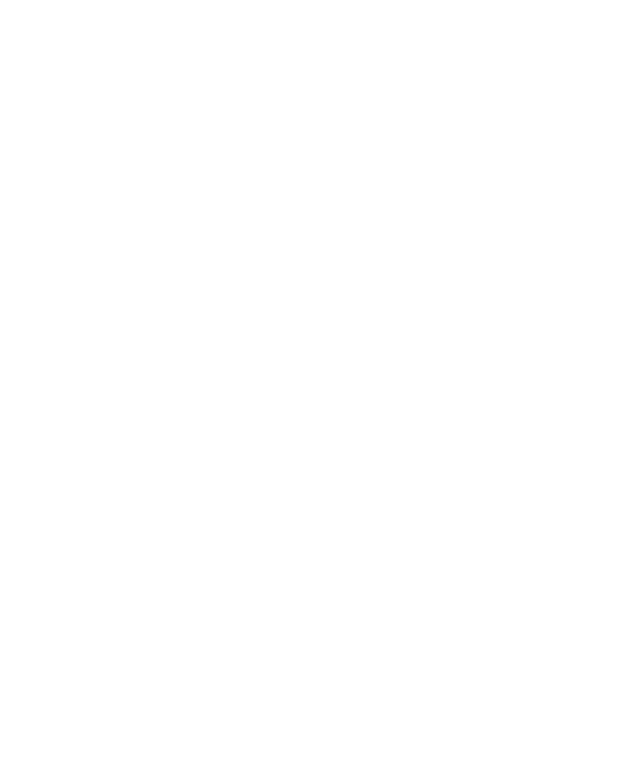
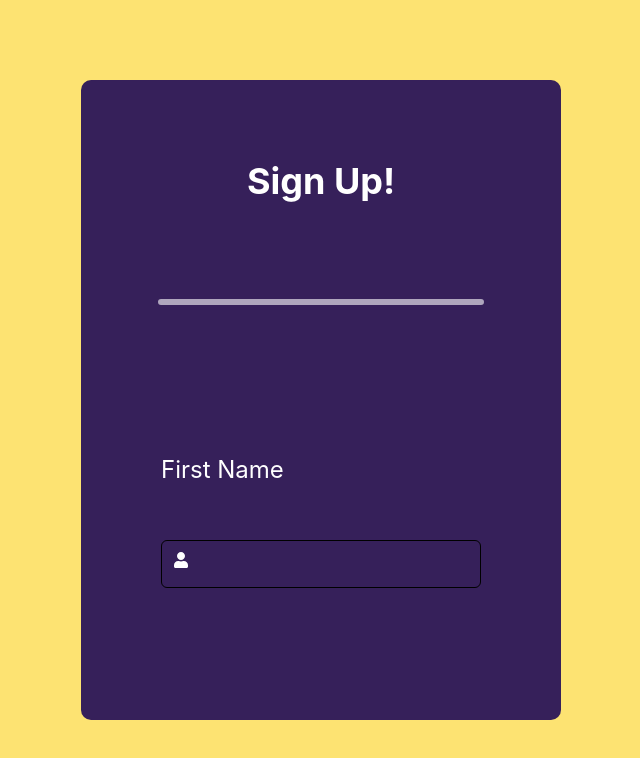
Before and after one commit to Moawin99/Journal, a React (Vite) app in the folder frontend/: page /register in a window 1280 px wide. Before the commit this address had no page. Shown: the top 758 px of the page, without its empty margins (319-959 px from the left). Built offline with nearby package versions, Linux system fonts and the light colour scheme.

Commit message:
need to decouple components to make more resuable

```diff
--- a/frontend/package.json
+++ b/frontend/package.json
@@ -17,6 +17,7 @@
     "framer-motion": "^6.5.1",
     "react": "^18.2.0",
     "react-dom": "^18.2.0",
+    "react-icons": "^4.8.0",
     "react-router-dom": "^6.8.2"
   },
   "devDependencies": {
--- a/frontend/src/App.jsx
+++ b/frontend/src/App.jsx
@@ -6,14 +6,15 @@ import { ChakraProvider } from '@chakra-ui/react'
 import theme from './assets/theme'
 import Login from './components/auth/Login'
 import Landing from './components/landing/Landing'
-import LandingPage from './components/landing/LandingPage'
+import Register from './components/auth/Register'
 
 function App() {
   return (
     <ChakraProvider theme={theme}>
       <Routes>
-        <Route path='/' element={<Landing color='red' />} />
-        <Route path='/login' element={<Login color='red' />} />
+        <Route path='/' element={<Landing color='yellow' />} />
+        <Route path='/login' element={<Login color='yellow' />} />
+        <Route path='/register' element={<Register color='yellow' />} />
       </Routes>
     </ChakraProvider>
   )
--- a/frontend/src/components/auth/Login.jsx
+++ b/frontend/src/components/auth/Login.jsx
@@ -1,11 +1,13 @@
 import React from 'react';
-import { Button, Flex, Heading, Divider, Text, Input, InputGroup, InputLeftElement, InputRightElement } from '@chakra-ui/react';
-import { EmailIcon, LockIcon, ViewIcon, ViewOffIcon } from '@chakra-ui/icons'
+import { Button, Flex, Heading, Divider, Text, Input, InputGroup, InputLeftElement, InputRightElement, Icon } from '@chakra-ui/react';
+import { LockIcon, ViewIcon, ViewOffIcon } from '@chakra-ui/icons'
+import { Link } from 'react-router-dom'
+import { FaUser } from 'react-icons/fa'
 import { getColors } from '../../utils/getColors';
 import { useState } from 'react';
 
 const Login = ({ color }) => {
-	const [email, setEmail] = useState('')
+	const [username, setUsername] = useState('')
 	const [password, setPassword] = useState('')
 	const colors = getColors(color)
 	const handleChange = (event, setter) => setter(event.target.value)
@@ -37,15 +39,14 @@ const Login = ({ color }) => {
 				h='15rem'
 				justify='space-evenly'>
 					<Flex w='100%' direction='column'>
-						<Text alignSelf='start' fontSize='2xl'>Email</Text>
+						<Text alignSelf='start' fontSize='2xl'>Username</Text>
 						<InputGroup>
-							<InputLeftElement
-							pointerEvents='none'
-							children={<EmailIcon />}
-							/>
+							<InputLeftElement pointerEvents='none'>
+								{loadProfileIcon()}
+							</InputLeftElement>
 							<Input
-							value={email}
-							onChange={(e) => handleChange(e, setEmail)}
+							value={username}
+							onChange={(e) => handleChange(e, setUsername)}
 							size={'lg'}
 							borderColor={'black'}
 							/>
@@ -78,11 +79,15 @@ const Login = ({ color }) => {
 				w='100%'
 				direction='column'>
 					<Button w='100%' color={colors.text} colorScheme={color}>Login</Button>
-					<Text>Register</Text>
+					<Link>Register</Link>
 				</Flex>
 			</Flex>
 		</Flex>
 	)
 }
 
+const loadProfileIcon = () => {
+	return <Icon as={FaUser} />;
+}
+
 export default Login
--- /dev/null
+++ b/frontend/src/components/auth/Register.jsx
@@ -0,0 +1,68 @@
+import React, { useState } from 'react';
+import { getColors } from '../../utils/getColors';
+import { FaUser } from 'react-icons/fa'
+import { Divider, Flex, Heading, InputGroup, InputLeftElement, Icon, Input, Text } from '@chakra-ui/react';
+
+const Register = ({ color }) => {
+    const [firstName, setFirstName] = useState('');
+    const [lastName, setLastName] = useState('');
+    const [email, setEmail] = useState('');
+    const [password, setPassword] = useState('');
+	const colors = getColors(color)
+	const [showPassword, setShowPassword] = useState(false);
+	const handlePasswordVisibility = () => setShowPassword(!showPassword);
+    const handleChange = (event, setter) => setter(event.target.value);
+
+    return (
+        <Flex
+		bg={color === 'yellow' || 'red' ? colors.primary : colors.secondary}
+		h='100vh'
+		justify='center'
+		align='center'
+        >
+
+			<Flex
+			justify='space-between'
+			align='center'
+			h='40em'
+			w='30em'
+			direction='column'
+			p='5em'
+			bg={colors.btnColor}
+			color={colors.btnText}
+			borderRadius='10px'
+			>
+                    <Heading>Sign Up!</Heading>
+                    <Divider borderWidth='3px' borderRadius='5px' borderColor={colors.btnText} />
+
+                <Flex
+                direction='column'
+                w='100%'
+                h='15rem'
+                justify='space-evenly'
+                >
+                    <Text alignSelf='start' fontSize='2xl'>First Name</Text>
+                    <InputGroup>
+                        <InputLeftElement pointerEvents='none'>
+                            {loadProfileIcon()}
+                        </InputLeftElement>
+                        <Input
+                        value={firstName}
+                        onChange={(e) => handleChange(e, setFirstName)}
+                        size={'lg'}
+                        borderColor={'black'}
+                        />
+                    </InputGroup>
+                </Flex>
+            </Flex>
+
+        </Flex>
+    )
+
+}
+
+const loadProfileIcon = () => {
+	return <Icon as={FaUser} />;
+}
+
+export default Register
--- a/frontend/src/components/landing/Landing.jsx
+++ b/frontend/src/components/landing/Landing.jsx
@@ -1,13 +1,17 @@
 import React from 'react';
 import LandingPage from './LandingPage';
 import LandingSummary from './LandingSummary';
+import { Flex } from '@chakra-ui/react';
 
 const Landing = ({ color }) => {
 	return (
-		<>
+		<Flex
+		h='100%'
+		w='100%'
+		flexDir='column'>
 			<LandingPage color={color} />
 			<LandingSummary color={color} />
-		</>
+		</Flex>
 	)
 }
 
```
Also changed, not shown: 1 other file (tests, documents, lock files or other folders).
